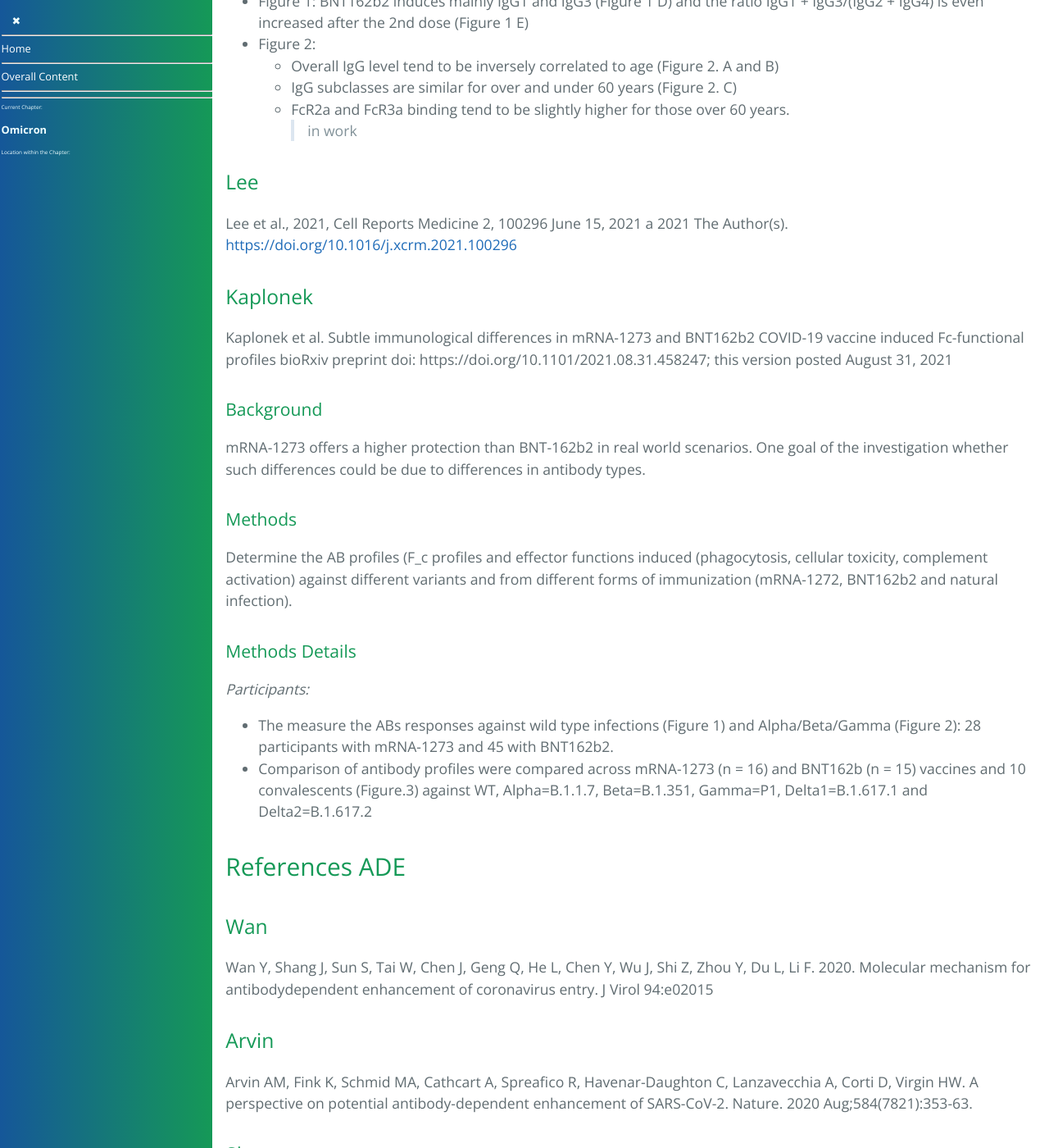
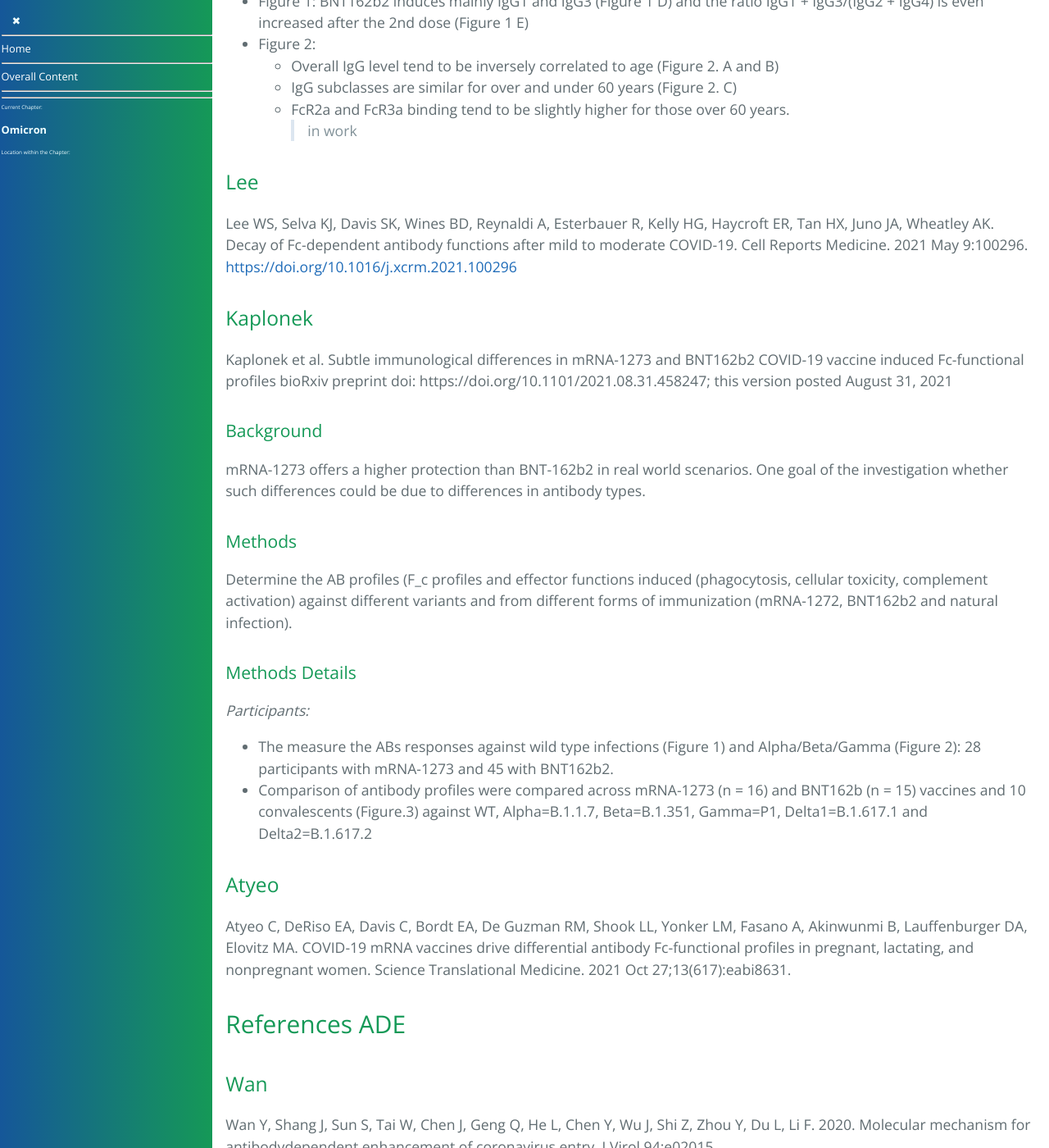
Before and after one commit to forestgrape/coronavirus, a Jekyll site: the page built from 2_biological/omicron.md, in a window 1280 px wide and 1400 px high, scrolled down 13317 px. Shown: the whole window at 82% size. Built offline with Jekyll 4.4.1, drawn with Linux system fonts in a browser that asks for light colours; our own code applies the rules of GitHub Pages for plain Markdown files.

Commit message:
citation in Omicron.md

```diff
--- a/2_biological/omicron.md
+++ b/2_biological/omicron.md
@@ -393,7 +393,7 @@ Farkash et al., Anti-SARS-CoV-2 antibodies elicited by COVID-19 mRNA vaccine exh
 
 
 #### Lee
-Lee et al., 2021, Cell Reports Medicine 2, 100296 June 15, 2021 a 2021 The Author(s). <https://doi.org/10.1016/j.xcrm.2021.100296>
+Lee WS, Selva KJ, Davis SK, Wines BD, Reynaldi A, Esterbauer R, Kelly HG, Haycroft ER, Tan HX, Juno JA, Wheatley AK. Decay of Fc-dependent antibody functions after mild to moderate COVID-19. Cell Reports Medicine. 2021 May 9:100296. <https://doi.org/10.1016/j.xcrm.2021.100296>
 
 
 
@@ -409,6 +409,8 @@ Determine the AB profiles (F_c profiles and effector functions induced (phagocyt
 * The measure the ABs responses against wild type infections (Figure 1) and Alpha/Beta/Gamma (Figure 2): 28 participants with mRNA-1273  and 45 with BNT162b2.
 * Comparison of antibody profiles were compared across mRNA-1273 (n = 16) and BNT162b (n = 15) vaccines and 10 convalescents (Figure.3) against WT, Alpha=B.1.1.7, Beta=B.1.351, Gamma=P1, Delta1=B.1.617.1 and Delta2=B.1.617.2
 
+#### Atyeo
+Atyeo C, DeRiso EA, Davis C, Bordt EA, De Guzman RM, Shook LL, Yonker LM, Fasano A, Akinwunmi B, Lauffenburger DA, Elovitz MA. COVID-19 mRNA vaccines drive differential antibody Fc-functional profiles in pregnant, lactating, and nonpregnant women. Science Translational Medicine. 2021 Oct 27;13(617):eabi8631.
 
 
 
```
